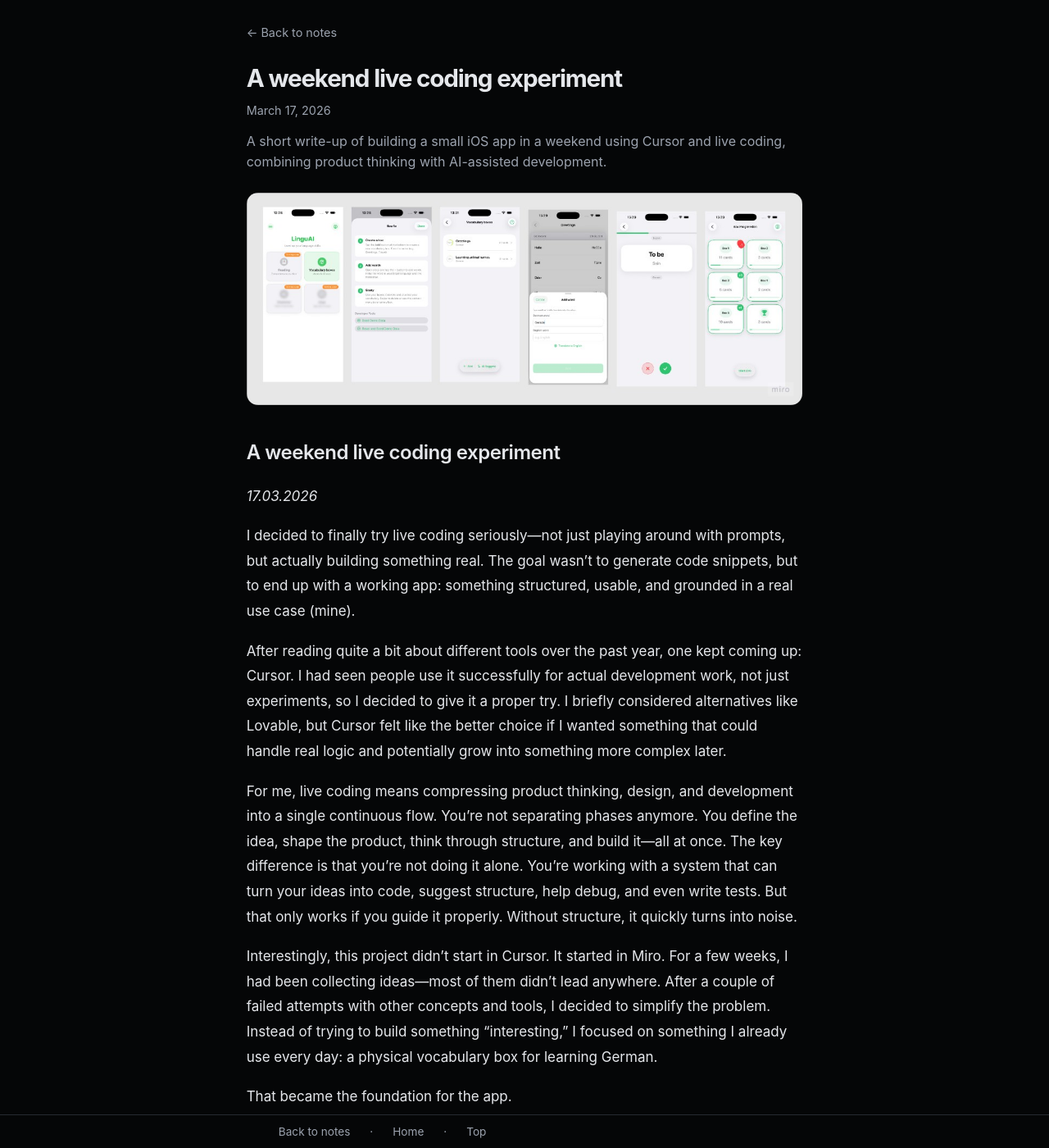
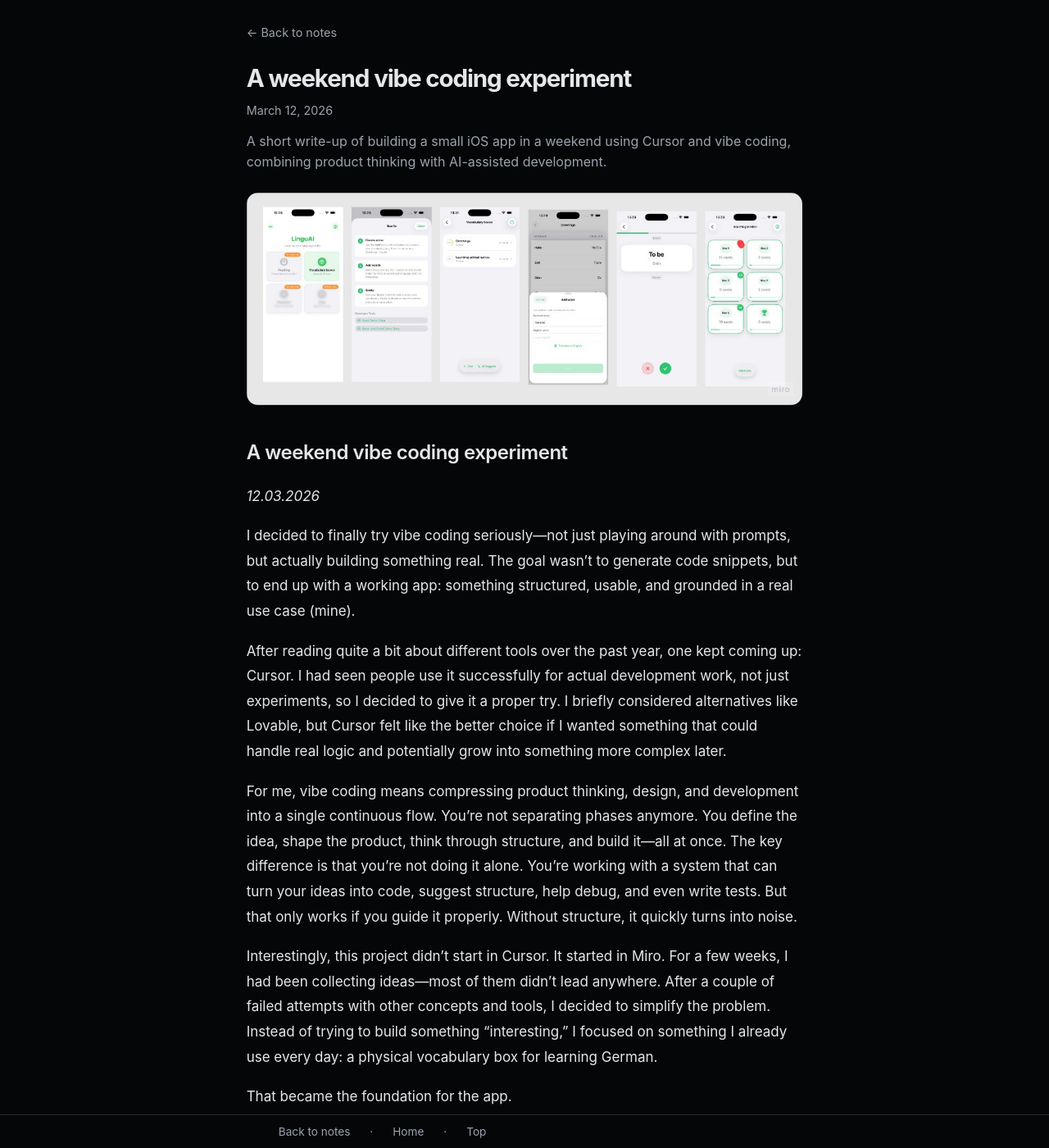
Before and after one commit to domagojpoljancic/personal-page, a Jekyll site: the page built from _posts/2026-03-12-a-weekend-vibe-coding-experiment.md, in a window 1280 px wide and 1400 px high. Shown: the whole window at 82% size. Built offline with Jekyll 4.4.1, drawn with Linux system fonts in a browser that asks for light colours; some of the changed text lies outside the part shown.

Commit message:
fix: set vibe coding note date to 2026-03-12
Revert with: git revert HEAD --no-edit && git push

Made-with: Cursor

```diff
--- a/_posts/2026-03-17-a-weekend-live-coding-experiment.md
+++ b/_posts/2026-03-12-a-weekend-vibe-coding-experiment.md
@@ -1,22 +1,22 @@
 ---
-title: "A weekend live coding experiment"
-date: 2026-03-17
-description: "A short write-up of building a small iOS app in a weekend using Cursor and live coding, combining product thinking with AI-assisted development."
-excerpt: "A short write-up of building a small iOS app in a weekend using Cursor and live coding, combining product thinking with AI-assisted development."
+title: "A weekend vibe coding experiment"
+date: 2026-03-12
+description: "A short write-up of building a small iOS app in a weekend using Cursor and vibe coding, combining product thinking with AI-assisted development."
+excerpt: "A short write-up of building a small iOS app in a weekend using Cursor and vibe coding, combining product thinking with AI-assisted development."
 layout: post
-slug: weekend-live-coding-experiment
+slug: weekend-vibe-coding-experiment
 cover: /assets/images/weekend-live-coding-cover.png
 tags: [ai, cursor, live-coding, ios]
 ---
 
-# A weekend live coding experiment
-*17.03.2026*
+# A weekend vibe coding experiment
+*12.03.2026*
 
-I decided to finally try live coding seriously—not just playing around with prompts, but actually building something real. The goal wasn’t to generate code snippets, but to end up with a working app: something structured, usable, and grounded in a real use case (mine).
+I decided to finally try vibe coding seriously—not just playing around with prompts, but actually building something real. The goal wasn’t to generate code snippets, but to end up with a working app: something structured, usable, and grounded in a real use case (mine).
 
 After reading quite a bit about different tools over the past year, one kept coming up: Cursor. I had seen people use it successfully for actual development work, not just experiments, so I decided to give it a proper try. I briefly considered alternatives like Lovable, but Cursor felt like the better choice if I wanted something that could handle real logic and potentially grow into something more complex later.
 
-For me, live coding means compressing product thinking, design, and development into a single continuous flow. You’re not separating phases anymore. You define the idea, shape the product, think through structure, and build it—all at once. The key difference is that you’re not doing it alone. You’re working with a system that can turn your ideas into code, suggest structure, help debug, and even write tests. But that only works if you guide it properly. Without structure, it quickly turns into noise.
+For me, vibe coding means compressing product thinking, design, and development into a single continuous flow. You’re not separating phases anymore. You define the idea, shape the product, think through structure, and build it—all at once. The key difference is that you’re not doing it alone. You’re working with a system that can turn your ideas into code, suggest structure, help debug, and even write tests. But that only works if you guide it properly. Without structure, it quickly turns into noise.
 
 Interestingly, this project didn’t start in Cursor. It started in Miro. For a few weeks, I had been collecting ideas—most of them didn’t lead anywhere. After a couple of failed attempts with other concepts and tools, I decided to simplify the problem. Instead of trying to build something “interesting,” I focused on something I already use every day: a physical vocabulary box for learning German.
 
@@ -36,8 +36,8 @@ At the same time, not everything was smooth. Some things didn’t work on the fi
 
 What made the difference was being strict about what not to build. I intentionally skipped backend work, authentication, user profiles, and more advanced AI features. That kept the scope manageable and allowed me to actually finish something instead of endlessly extending it.
 
-So, does live coding actually work? Yes—but only under the right conditions. AI clearly compresses the process of building an MVP. You can go from idea to a working app in hours instead of days. Setup is faster, iteration is faster, and even structure can emerge quickly. But there’s an important caveat: anyone can build an AI app, but not everyone can build a good one. The difference comes down to judgment—knowing what to build, what to skip, and how to guide the system.
+So, does vibe coding actually work? Yes—but only under the right conditions. AI clearly compresses the process of building an MVP. You can go from idea to a working app in hours instead of days. Setup is faster, iteration is faster, and even structure can emerge quickly. But there’s an important caveat: anyone can build an AI app, but not everyone can build a good one. The difference comes down to judgment—knowing what to build, what to skip, and how to guide the system.
 
-For me, this experiment proved that live coding works if you constrain the problem properly. Without constraints, you generate a lot but build very little. With them, you can move surprisingly fast and end up with something that actually makes sense.
+For me, this experiment proved that vibe coding works if you constrain the problem properly. Without constraints, you generate a lot but build very little. With them, you can move surprisingly fast and end up with something that actually makes sense.
 
 In the next post, I’ll go into the app itself—what I built, how it works, and what the first version actually looks like.
```
